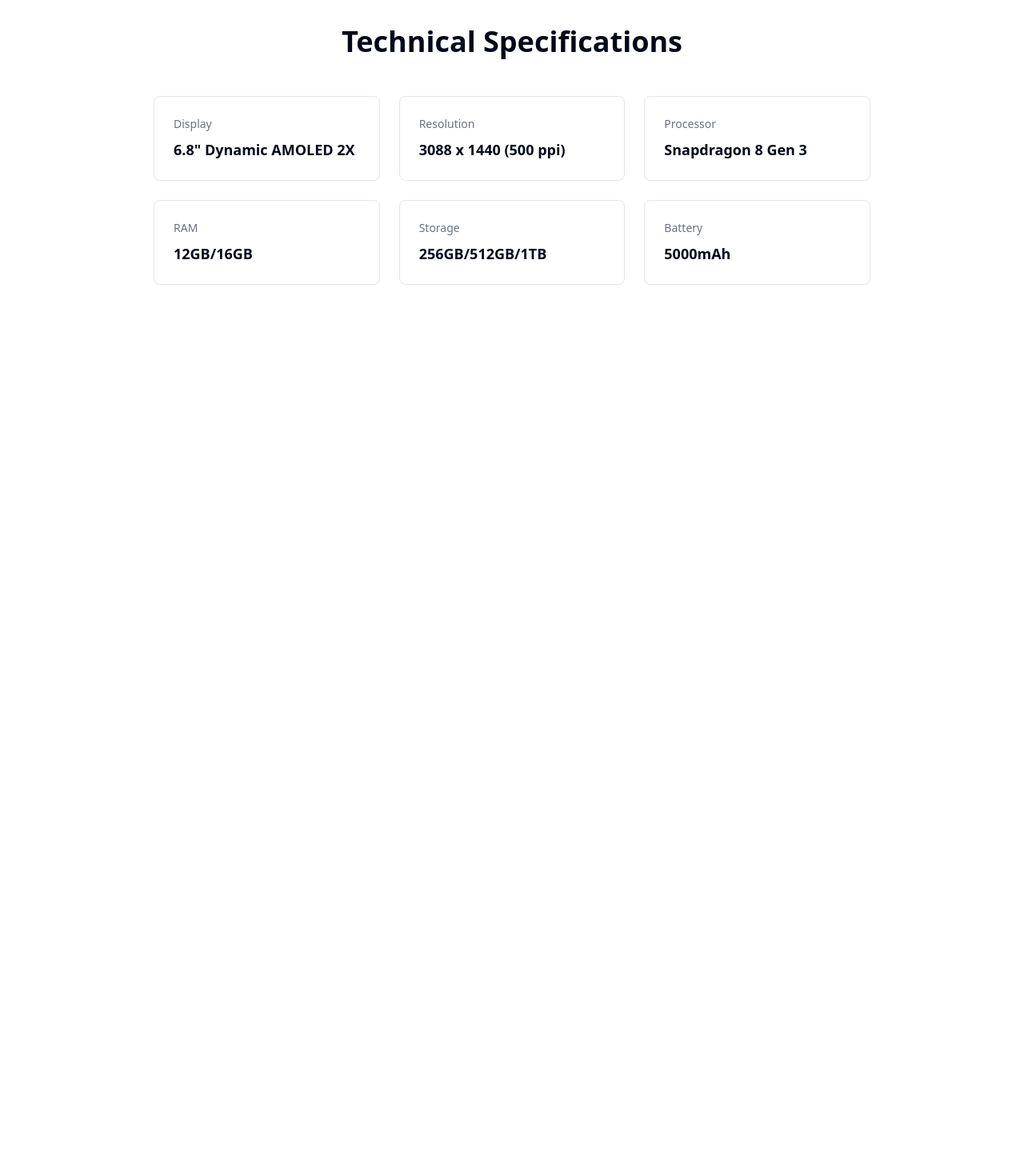
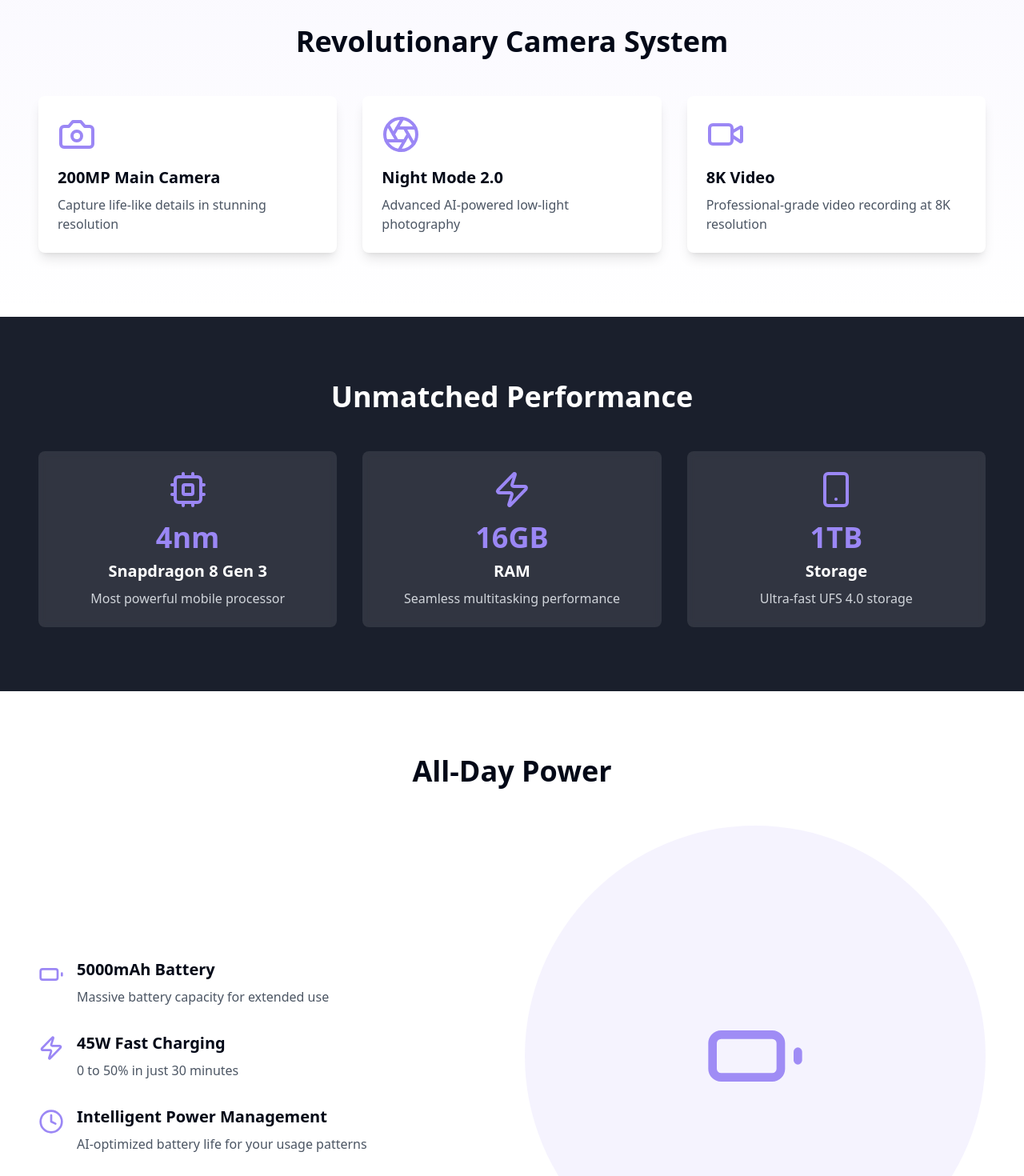
Before and after one commit to samanshaik2020/s25-ultra-landing-wizard, a React (Vite) app: page / in a window 1280 px wide. Shown: the part 1300-2770 px from the top of the page at 80% size. Before the commit the page ends 1736 px from the top, so only its background shows below. Built offline with nearby package versions, Linux system fonts and the light colour scheme.

Commit message:
Add mobile specifications sections
Implement new page sections to display mobile specifications based on the provided requirements.
[skip gpt_engineer]

```diff
--- /dev/null
+++ b/src/components/BatterySection.tsx
@@ -0,0 +1,49 @@
+import { Battery, Zap, Clock } from "lucide-react";
+
+export const BatterySection = () => {
+  return (
+    <section className="py-20 px-4">
+      <div className="container mx-auto">
+        <h2 className="text-3xl md:text-4xl font-bold text-center mb-12">
+          All-Day Power
+        </h2>
+        <div className="grid md:grid-cols-2 gap-8 items-center">
+          <div className="space-y-8">
+            <div className="flex items-start gap-4">
+              <Battery className="h-8 w-8 text-primary mt-1" />
+              <div>
+                <h3 className="text-xl font-semibold mb-2">5000mAh Battery</h3>
+                <p className="text-gray-600">
+                  Massive battery capacity for extended use
+                </p>
+              </div>
+            </div>
+            <div className="flex items-start gap-4">
+              <Zap className="h-8 w-8 text-primary mt-1" />
+              <div>
+                <h3 className="text-xl font-semibold mb-2">45W Fast Charging</h3>
+                <p className="text-gray-600">
+                  0 to 50% in just 30 minutes
+                </p>
+              </div>
+            </div>
+            <div className="flex items-start gap-4">
+              <Clock className="h-8 w-8 text-primary mt-1" />
+              <div>
+                <h3 className="text-xl font-semibold mb-2">Intelligent Power Management</h3>
+                <p className="text-gray-600">
+                  AI-optimized battery life for your usage patterns
+                </p>
+              </div>
+            </div>
+          </div>
+          <div className="relative">
+            <div className="aspect-square bg-primary/10 rounded-full flex items-center justify-center">
+              <Battery className="h-32 w-32 text-primary animate-pulse" />
+            </div>
+          </div>
+        </div>
+      </div>
+    </section>
+  );
+};
--- /dev/null
+++ b/src/components/CameraSection.tsx
@@ -0,0 +1,43 @@
+import { Camera, Aperture, Video } from "lucide-react";
+
+const cameraFeatures = [
+  {
+    icon: Camera,
+    title: "200MP Main Camera",
+    description: "Capture life-like details in stunning resolution",
+  },
+  {
+    icon: Aperture,
+    title: "Night Mode 2.0",
+    description: "Advanced AI-powered low-light photography",
+  },
+  {
+    icon: Video,
+    title: "8K Video",
+    description: "Professional-grade video recording at 8K resolution",
+  },
+];
+
+export const CameraSection = () => {
+  return (
+    <section className="py-20 px-4 bg-gradient-to-b from-primary/5 to-transparent">
+      <div className="container mx-auto">
+        <h2 className="text-3xl md:text-4xl font-bold text-center mb-12">
+          Revolutionary Camera System
+        </h2>
+        <div className="grid md:grid-cols-3 gap-8">
+          {cameraFeatures.map((feature, index) => (
+            <div
+              key={index}
+              className="p-6 rounded-lg bg-white shadow-lg hover:shadow-xl transition-shadow duration-300"
+            >
+              <feature.icon className="h-12 w-12 text-primary mb-4" />
+              <h3 className="text-xl font-semibold mb-2">{feature.title}</h3>
+              <p className="text-gray-600">{feature.description}</p>
+            </div>
+          ))}
+        </div>
+      </div>
+    </section>
+  );
+};
--- /dev/null
+++ b/src/components/PerformanceSection.tsx
@@ -0,0 +1,49 @@
+import { Cpu, Zap, Smartphone } from "lucide-react";
+
+const performanceFeatures = [
+  {
+    icon: Cpu,
+    stat: "4nm",
+    title: "Snapdragon 8 Gen 3",
+    description: "Most powerful mobile processor",
+  },
+  {
+    icon: Zap,
+    stat: "16GB",
+    title: "RAM",
+    description: "Seamless multitasking performance",
+  },
+  {
+    icon: Smartphone,
+    stat: "1TB",
+    title: "Storage",
+    description: "Ultra-fast UFS 4.0 storage",
+  },
+];
+
+export const PerformanceSection = () => {
+  return (
+    <section className="py-20 px-4 bg-secondary text-white">
+      <div className="container mx-auto">
+        <h2 className="text-3xl md:text-4xl font-bold text-center mb-12">
+          Unmatched Performance
+        </h2>
+        <div className="grid md:grid-cols-3 gap-8">
+          {performanceFeatures.map((feature, index) => (
+            <div
+              key={index}
+              className="text-center p-6 rounded-lg bg-secondary-foreground/10 backdrop-blur-sm"
+            >
+              <feature.icon className="h-12 w-12 mx-auto text-primary mb-4" />
+              <div className="text-4xl font-bold text-primary mb-2">
+                {feature.stat}
+              </div>
+              <h3 className="text-xl font-semibold mb-2">{feature.title}</h3>
+              <p className="text-gray-300">{feature.description}</p>
+            </div>
+          ))}
+        </div>
+      </div>
+    </section>
+  );
+};
--- a/src/pages/Index.tsx
+++ b/src/pages/Index.tsx
@@ -1,12 +1,18 @@
 import { HeroSection } from "@/components/HeroSection";
 import { FeaturesSection } from "@/components/FeaturesSection";
 import { SpecsSection } from "@/components/SpecsSection";
+import { CameraSection } from "@/components/CameraSection";
+import { PerformanceSection } from "@/components/PerformanceSection";
+import { BatterySection } from "@/components/BatterySection";
 
 const Index = () => {
   return (
     <div className="min-h-screen">
       <HeroSection />
       <FeaturesSection />
+      <CameraSection />
+      <PerformanceSection />
+      <BatterySection />
       <SpecsSection />
     </div>
   );
```
